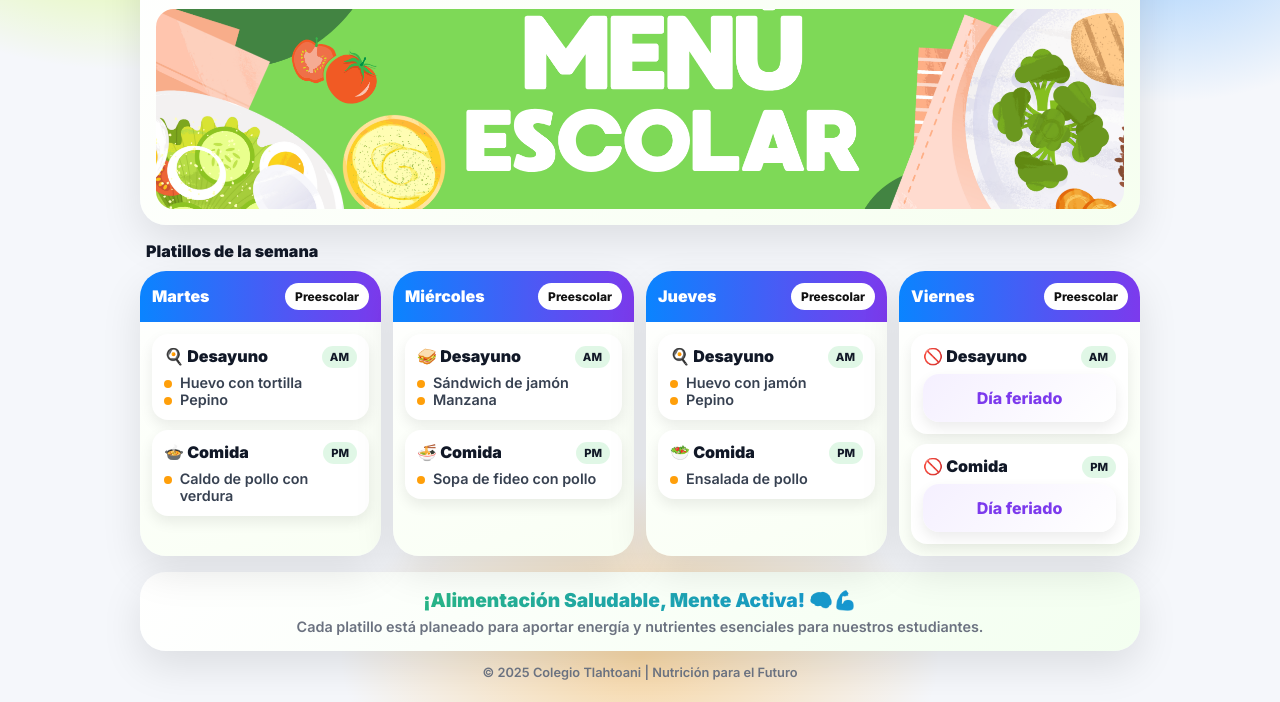
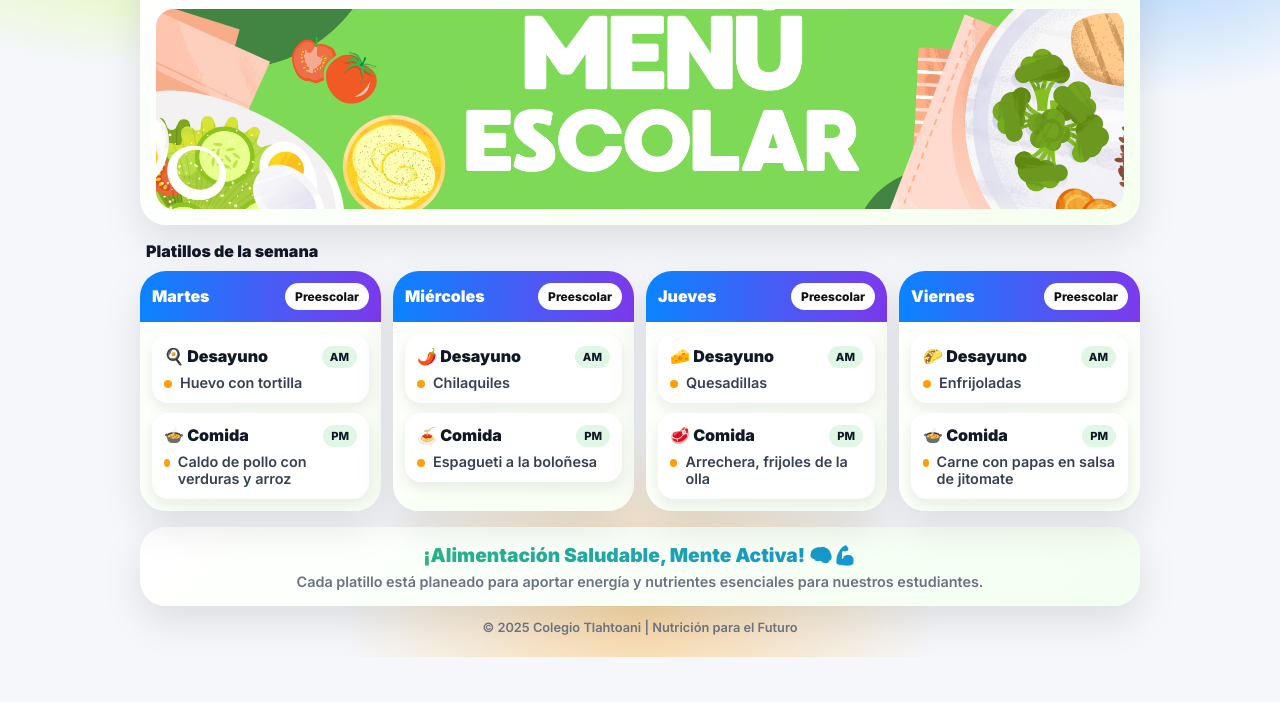
Before and after one commit to colegiotlahtoani/MEN-KINDER, a plain HTML site: page index.html in a window 1280 px wide. Shown: the part 200-902 px from the top of the page. After the commit the page ends 857 px from the top, so only its background shows below. Drawn offline with Linux system fonts and the light colour scheme.

Commit message:
Update index.html

```diff
--- a/index.html
+++ b/index.html
@@ -275,11 +275,10 @@ footer{
           <div class="block">
             <div class="block-title">🍳 Desayuno <span class="pill">AM</span></div>
             <div class="item"><span class="bullet"></span>Huevo con tortilla</div>
-            <div class="item"><span class="bullet"></span>Pepino</div>
           </div>
           <div class="block">
             <div class="block-title">🍲 Comida <span class="pill">PM</span></div>
-            <div class="item"><span class="bullet"></span>Caldo de pollo con verdura</div>
+            <div class="item"><span class="bullet"></span>Caldo de pollo con verduras y arroz</div>
           </div>
         </div>
       </div>
@@ -289,13 +288,12 @@ footer{
         <div class="day-top">Miércoles <span class="mini-tag">Preescolar</span></div>
         <div class="content">
           <div class="block">
-            <div class="block-title">🥪 Desayuno <span class="pill">AM</span></div>
-            <div class="item"><span class="bullet"></span>Sándwich de jamón</div>
-            <div class="item"><span class="bullet"></span>Manzana</div>
+            <div class="block-title">🌶️ Desayuno <span class="pill">AM</span></div>
+            <div class="item"><span class="bullet"></span>Chilaquiles</div>
           </div>
           <div class="block">
-            <div class="block-title">🍜 Comida <span class="pill">PM</span></div>
-            <div class="item"><span class="bullet"></span>Sopa de fideo con pollo</div>
+            <div class="block-title">🍝 Comida <span class="pill">PM</span></div>
+            <div class="item"><span class="bullet"></span>Espagueti a la boloñesa</div>
           </div>
         </div>
       </div>
@@ -305,13 +303,12 @@ footer{
         <div class="day-top">Jueves <span class="mini-tag">Preescolar</span></div>
         <div class="content">
           <div class="block">
-            <div class="block-title">🍳 Desayuno <span class="pill">AM</span></div>
-            <div class="item"><span class="bullet"></span>Huevo con jamón</div>
-            <div class="item"><span class="bullet"></span>Pepino</div>
+            <div class="block-title">🧀 Desayuno <span class="pill">AM</span></div>
+            <div class="item"><span class="bullet"></span>Quesadillas</div>
           </div>
           <div class="block">
-            <div class="block-title">🥗 Comida <span class="pill">PM</span></div>
-            <div class="item"><span class="bullet"></span>Ensalada de pollo</div>
+            <div class="block-title">🥩 Comida <span class="pill">PM</span></div>
+            <div class="item"><span class="bullet"></span>Arrechera, frijoles de la olla</div>
           </div>
         </div>
       </div>
@@ -321,12 +318,12 @@ footer{
         <div class="day-top">Viernes <span class="mini-tag">Preescolar</span></div>
         <div class="content">
           <div class="block">
-            <div class="block-title">🚫 Desayuno <span class="pill">AM</span></div>
-            <div class="special">Día feriado</div>
+            <div class="block-title">🌮 Desayuno <span class="pill">AM</span></div>
+            <div class="item"><span class="bullet"></span>Enfrijoladas</div>
           </div>
           <div class="block">
-            <div class="block-title">🚫 Comida <span class="pill">PM</span></div>
-            <div class="special">Día feriado</div>
+            <div class="block-title">🍲 Comida <span class="pill">PM</span></div>
+            <div class="item"><span class="bullet"></span>Carne con papas en salsa de jitomate</div>
           </div>
         </div>
       </div>
```
